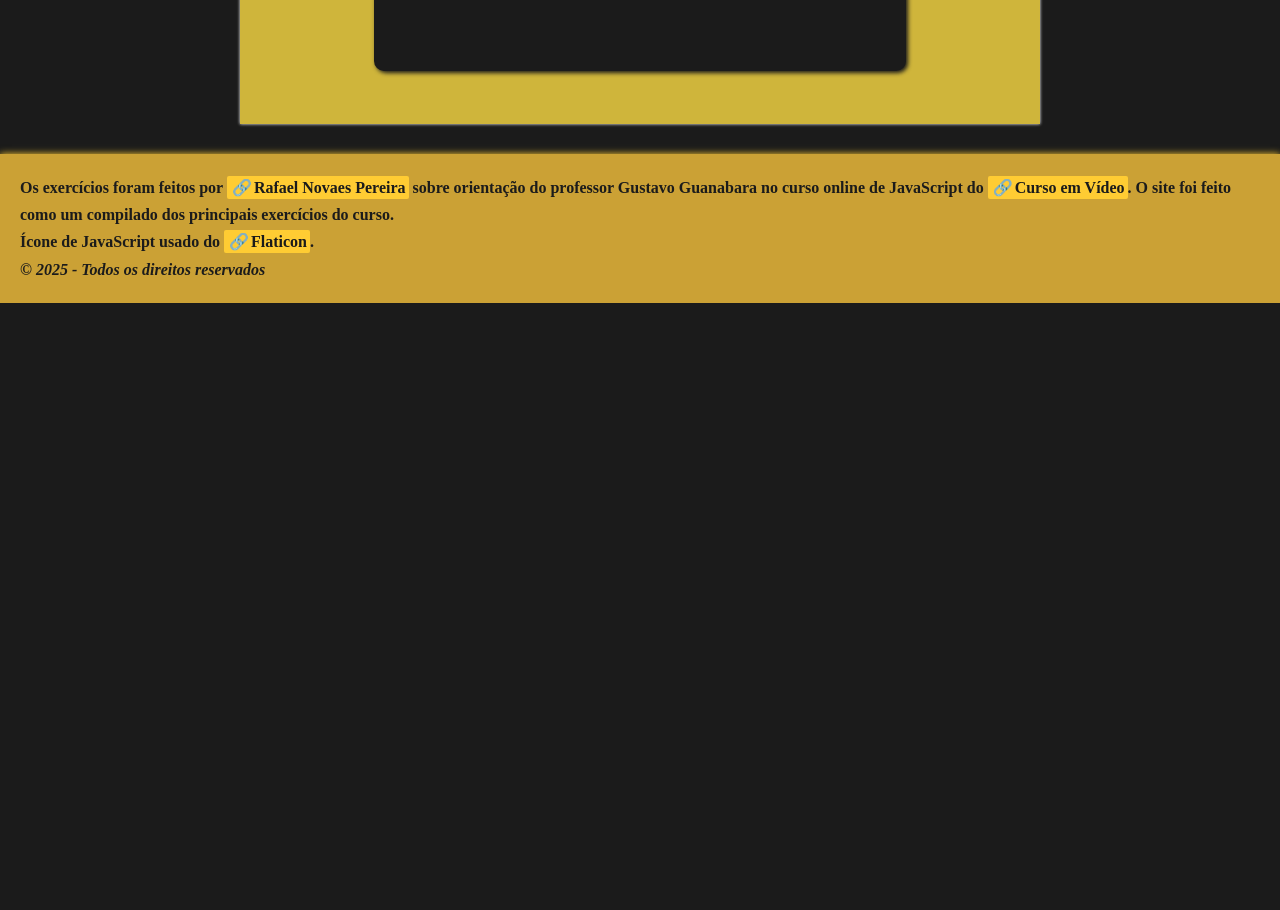
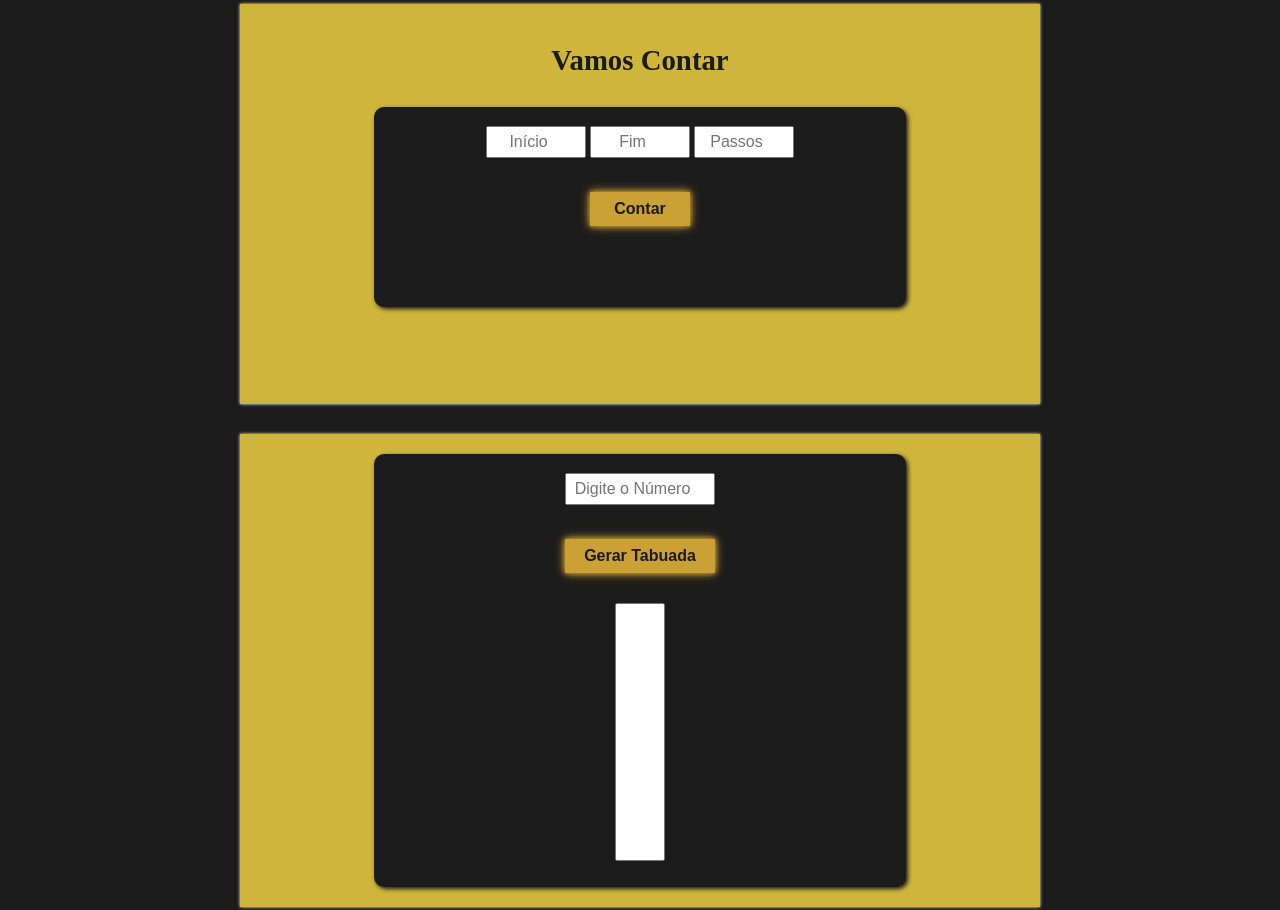
Before and after one commit to Rafael-NP/Exercicios_JS, a plain HTML site: page principal.html in a window 1280 px wide. Shown: the part 1446-2356 px from the top of the page. Before the commit the page ends 1749 px from the top, so only its background shows below. Drawn offline with Linux system fonts and the light colour scheme.

Commit message:
06- Adicionando mais exercícios, de contagem e de tabuada

```diff
--- a/principal.html
+++ b/principal.html
@@ -32,15 +32,34 @@
         <section id="bhaskara">
             <h1>Bhaskara</h1>
             <article>
-                <input type="number" placeholder="Valor de a" class="bas" id="a">
-                <input type="number" placeholder="valor de b" class="bas" id="b">
-                <input type="number" placeholder="valor de c" class="bas" id="c">
+                <input type="number" placeholder="Valor de a" id="a">
+                <input type="number" placeholder="valor de b" id="b">
+                <input type="number" placeholder="valor de c" id="c">
                 <input type="button" class="butao" value="Calcular" onclick="calcular()">
                 <div>
                     <p id="conta"></p>
                     <p id="x1"></p>
                     <p id="x2"></p>
                 </div>
+            </article>
+        </section>
+        <section id="contando">
+            <h1>Vamos Contar</h1>
+            <article>
+                <input type="number" placeholder="Início" id="cInicio">
+                <input type="number" placeholder="Fim" id="cFim">
+                <input type="number" placeholder="Passos" id="cPassos">
+                <input type="button" class="butao" value="Contar" onclick="contar()">
+                <div>
+                    <p id="cResult"></p>
+                </div>
+            </article>
+        </section>
+        <section id="tabuada">
+            <article>
+                <input type="number" placeholder="Digite o Número" id="tNum">
+                <input type="button" class="butao" value="Gerar Tabuada" onclick="tabuada()">
+                <select id="tTab" size="16"></select>
             </article>
         </section>
     </main>
--- a/src/css/estilo.css
+++ b/src/css/estilo.css
@@ -40,7 +40,7 @@ section{
     background: var(--amarelo);
     margin: 30px auto;
     color: white;
-    height: 450px;
+    min-height: 400px;
     box-shadow: 0 0 3px white;
     padding: 20px;
     max-width: 800px;
@@ -48,21 +48,19 @@ section{
 }
 section h1{
     margin: 20px 0 30px 0;
-    color: var(--preto)
+    color: var(--preto);
+    font-size: 1.8em;
 }
 article{
+    display: block;
     background: var(--preto);
     border-radius: 10px;
     padding: 15px;
     width: 70%;
-    height: 300px;
+    min-height: 200px;
     color: var(--amareloClaro);
     margin: auto;
     box-shadow: 2px 2px 4px var(--preto);
-}
-#hora article{
-    background: var(--preto);
-    color: var(--amareloClaro);
 }
 article img{
     display: block;
@@ -72,9 +70,22 @@ article img{
     border-radius: 20px;
     box-shadow: 2px 2px 3px var(--preto);
 }
+article input{
+    text-align: center;
+    flex-wrap: wrap;
+    width: 100px;
+    margin: 4px auto;
+    padding: 3px;
+    font-size: 13;
+    font-size: 1em;
+    padding: 5px;
+}
+#tabuada input{
+    width: 150px;
+}
 article .butao{
     display: block;
-    margin: 30px auto 0 auto;
+    margin: 30px auto 20px auto;
     font-size: 16px;
     font-weight: bold;
     padding: 7px;
@@ -99,17 +110,14 @@ article p{
     margin: 20px auto 0 auto;
     text-align: center;
 }
-#bhaskara input{
-    font-size: 1em;
-    padding: 5px;
+#tTab{
+    margin: 10px;
+    min-width: 50px;
 }
-.bas{
+#tTab option{
+    margin: 10px;
     text-align: center;
-    flex-wrap: wrap;
-    width: 100px;
-    margin: 4px auto;
-    padding: 3px;
-    font-size: 13;
+    border-bottom: 1px solid #00000067;
 }
 footer{
     margin-top: 30px;
--- a/src/js/script.js
+++ b/src/js/script.js
@@ -21,7 +21,7 @@ function carregar(){
         document.getElementsByTagName('h1')[1].style.color = 'var(--amareloClaro)'
     }
 }
-// SITUAÇÃO DO ALUNO (DESAFIO)
+// MÉDIA DO ALUNO (DESAFIO)
 function verificar(){
     let nome = prompt('Qual é o nome do aluno?')
     let n1 = prompt(`Digite a primeira nota de ${nome}`)
@@ -32,10 +32,10 @@ function verificar(){
     let nota3 = Number(n3)
     let media = (nota1 + nota2 + nota3) / 3
     if(media > 6){
-        alert(`O(a) ${nome} foi aprovado(a) 😀, e obteve média de ${media} pontos.`)
+        alert(`O(a) ${nome} foi aprovado(a), e obteve média de ${media} pontos.`)
     }
     else{
-        alert(`O(a) ${nome} foi reprovado(a) 😭, e obteve média de ${media} pontos.`)
+        alert(`O(a) ${nome} foi reprovado(a), e obteve média de ${media} pontos.`)
     }
 }
 // BHASKARA (DESAFIO)
@@ -63,3 +63,55 @@ function calcular(){
         px2.innerHTML = `x² é: <strong>${resx2}`
     }
 }
+// CONTADOR (EXERCÍCIO)
+function contar(){
+    let inicio = document.getElementById('cInicio')
+    let fim = document.getElementById('cFim')
+    let passos = document.getElementById('cPassos')
+    let result = document.getElementById('cResult')
+    if(inicio.value == 0 || fim.value == 0 || passos == 0){
+        alert('[ERRO] Faltam dados')
+    }
+    else{
+        let i = Number(inicio.value)
+        let f = Number(fim.value)
+        let p = Number(passos.value)
+        if(p <= 0){
+            alert('Passo inválido! Será considerado como 1')
+            p = 1
+        }
+        result.innerHTML = ''
+        if(i < f){
+            // CONTAGEM PROGRESSIVA
+            for(let c = i; c <= f; c += p){
+                result.innerHTML += `${c} \u{1F449} `
+            }
+        }
+        else{
+            // CONTAGEM REGRESSIVA
+            for(let c = i; c >= f; c -= p){
+                result.innerHTML += `${c} \u{1F449} `
+            }
+        }
+        result.innerHTML += `\u{1F3C1}`
+    }
+}
+// TABUADA (EXERCÍCIO)
+function tabuada(){
+    let num = document.getElementById('tNum')
+    let tab = document.getElementById('tTab')
+    if(num.value == 0){
+        alert('[ERRO] Digite um número')
+    }
+    else{
+        let n = Number(num.value)
+        let c = 1
+        tab.innerHTML = ''
+        while(c <= 100){
+            let item = document.createElement('option')
+            item.text = `${n} x ${c} = ${n*c}`
+            tab.appendChild(item)
+            c++
+        }
+    }
+}
```
